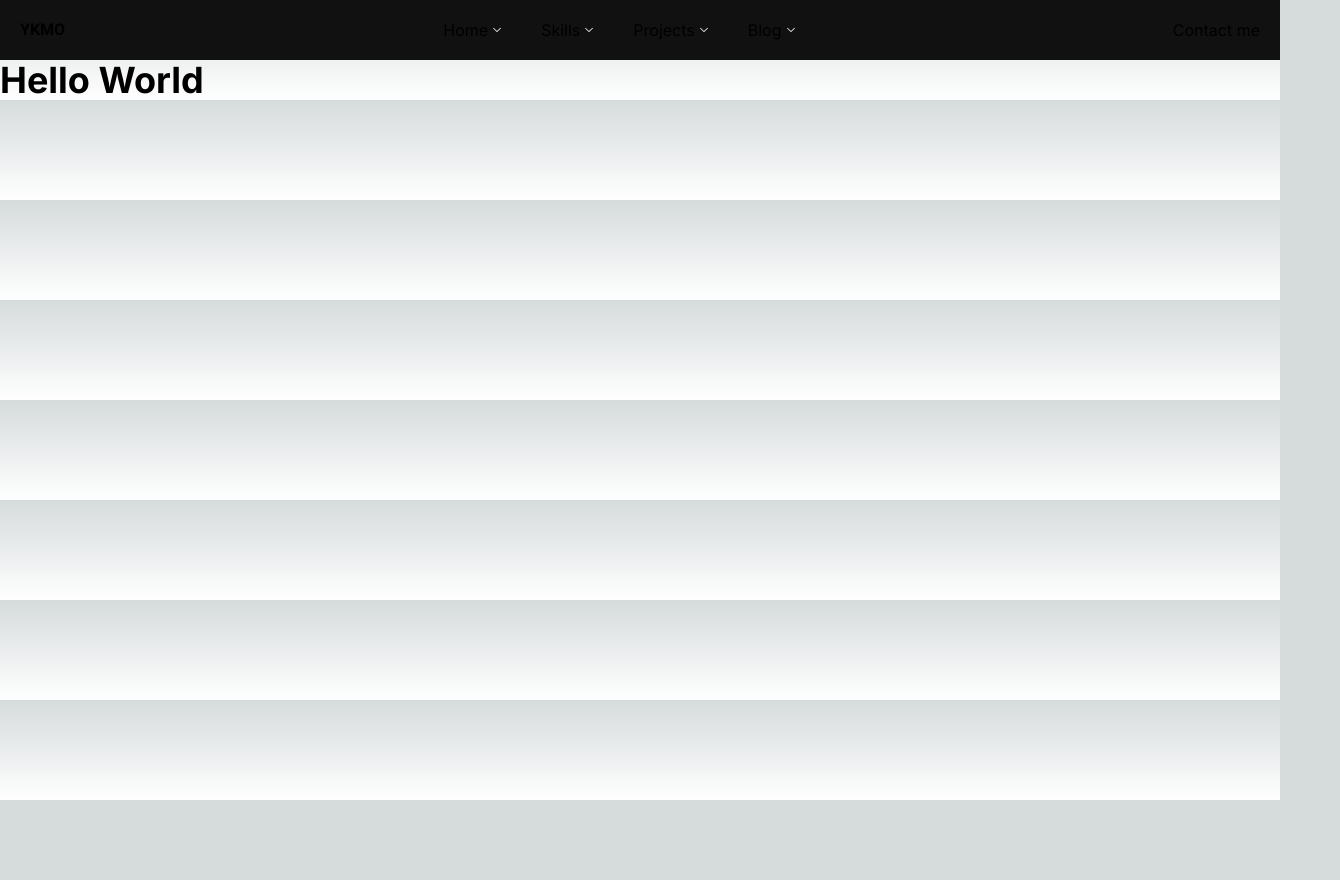
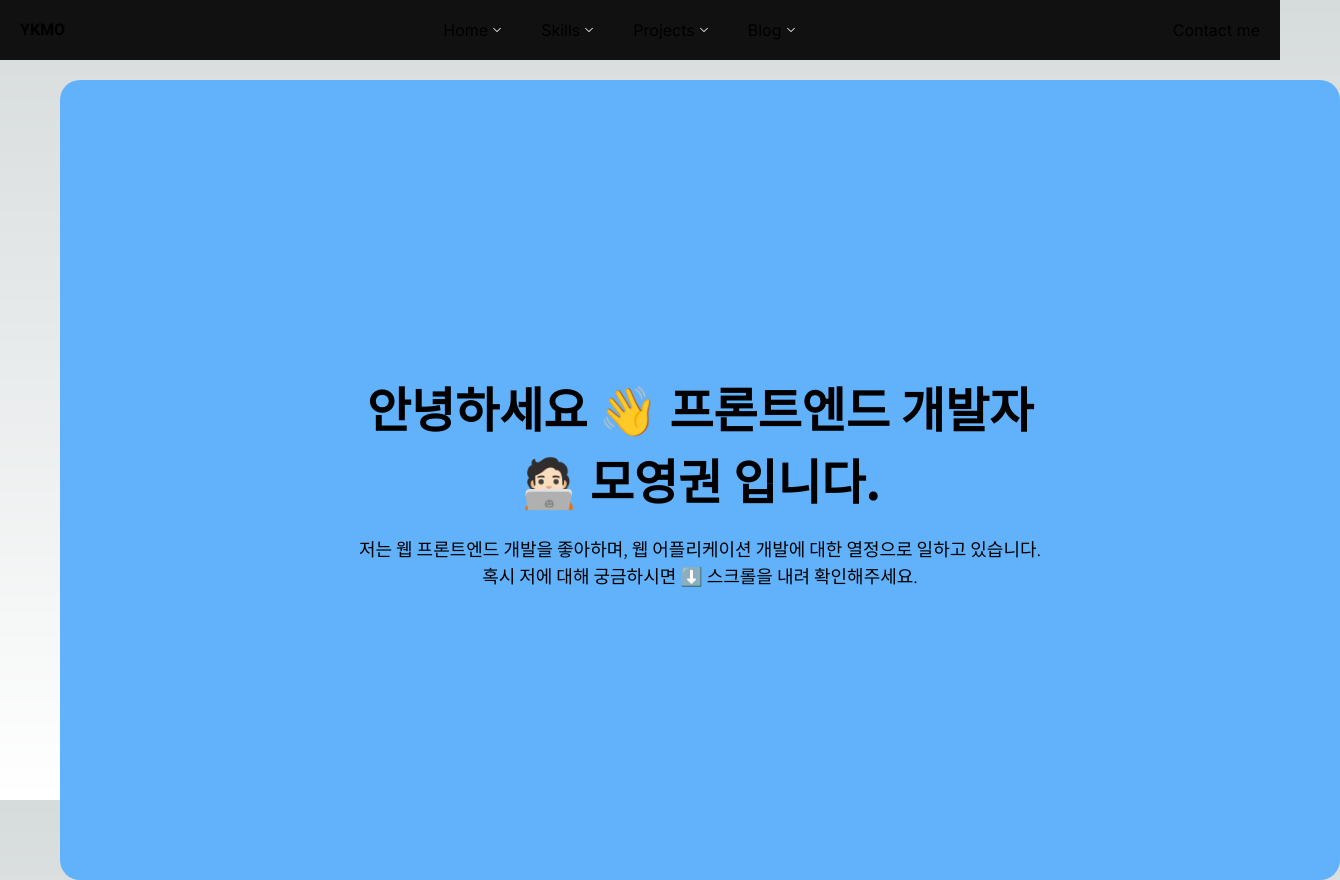
Before and after one commit to momoci99/portfolio, a Next.js app: page / in a window 1280 px wide. Shown: the whole page, 1340 px wide, since content can reach past the window. Before the commit the page ends 800 px from the top, so only its background shows below. Built offline with nearby package versions, Linux system fonts and the light colour scheme.

Commit message:
feat:add fonts and min component

```diff
--- a/app/fonts.ts
+++ b/app/fonts.ts
@@ -20,3 +20,33 @@ export const Roboto_700 = Roboto({
   weight: "700",
   subsets: ["latin"],
 });
+
+//light
+export const Noto_Sans_KR_300 = Noto_Sans_KR({
+  weight: "300",
+  subsets: ["latin"],
+});
+
+//regular 400
+export const Noto_Sans_KR_400 = Noto_Sans_KR({
+  weight: "400",
+  subsets: ["latin"],
+});
+
+//medium 500
+export const Noto_Sans_KR_500 = Noto_Sans_KR({
+  weight: "500",
+  subsets: ["latin"],
+});
+
+//bold 700
+export const Noto_Sans_KR_700 = Noto_Sans_KR({
+  weight: "700",
+  subsets: ["latin"],
+});
+
+//extra bold 900
+export const Noto_Sans_KR_900 = Noto_Sans_KR({
+  weight: "900",
+  subsets: ["latin"],
+});
--- a/app/globals.css
+++ b/app/globals.css
@@ -16,6 +16,11 @@
   }
 }
 
+html {
+  width: 100vw;
+  height: 100vh;
+}
+
 body {
   color: rgb(var(--foreground-rgb));
   background: linear-gradient(
--- a/app/page.tsx
+++ b/app/page.tsx
@@ -1,11 +1,19 @@
 import Image from "next/image";
 import Header from "@/components/Header";
 
+import Main from "@/components/Main";
+
 export default function Page() {
   return (
-    <main className="">
+    <main
+      className=""
+      style={{
+        height: "100vh",
+        width: "100vw",
+      }}
+    >
       <Header />
-      <h1 className="text-4xl font-bold">Hello World</h1>
+      <Main></Main>
     </main>
   );
 }
--- /dev/null
+++ b/components/Main.tsx
@@ -0,0 +1,54 @@
+"use client";
+
+// welcome page say hello
+import React from "react";
+
+import {
+  Noto_Sans_KR_700,
+  Noto_Sans_KR_300,
+  Noto_Sans_KR_400,
+} from "@/app/fonts";
+import styled from "styled-components";
+
+const MainWrapper = styled.main`
+  display: flex;
+  flex-direction: column;
+  justify-content: center;
+
+  margin: 20px 60px;
+
+  border-radius: 20px;
+
+  h1 {
+    font-size: 48px;
+  }
+
+  p {
+    padding-top: 20px;
+    font-size: 18px;
+  }
+
+  height: 800px;
+  width: 100%;
+
+  text-align: center;
+
+  background-color: #61b2fb;
+`;
+
+const Main = () => {
+  return (
+    <MainWrapper>
+      <h1 className={Noto_Sans_KR_700.className}>
+        안녕하세요 👋 프론트엔드 개발자 <br></br> 🧑🏻‍💻 모영권 입니다.
+      </h1>
+
+      <p className={Noto_Sans_KR_300.className}>
+        저는 웹 프론트엔드 개발을 좋아하며, 웹 어플리케이션 개발에 대한 열정으로
+        일하고 있습니다. <br></br> 혹시 저에 대해 궁금하시면 ⬇️ 스크롤을 내려
+        확인해주세요.
+      </p>
+    </MainWrapper>
+  );
+};
+export default Main;
```
Also changed, not shown: components/HeaderButton.tsx (+1 -1 lines).
